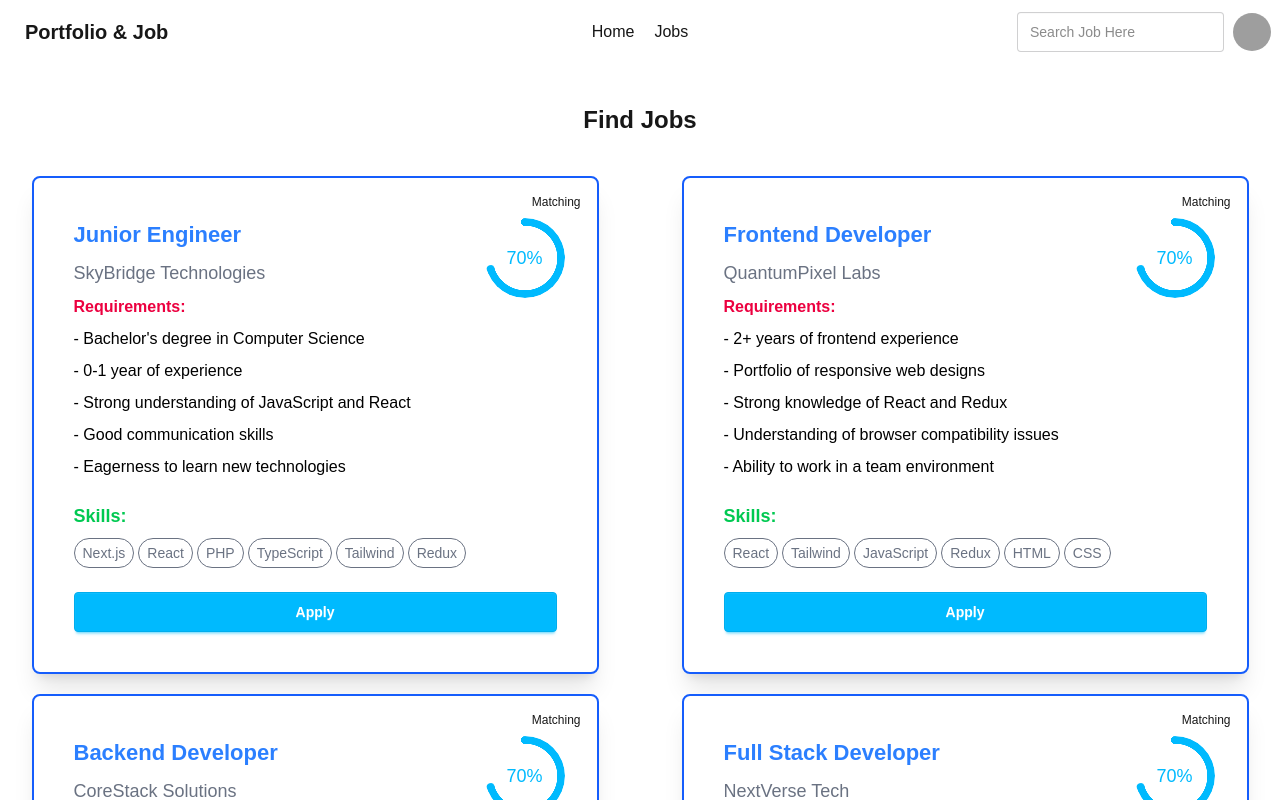
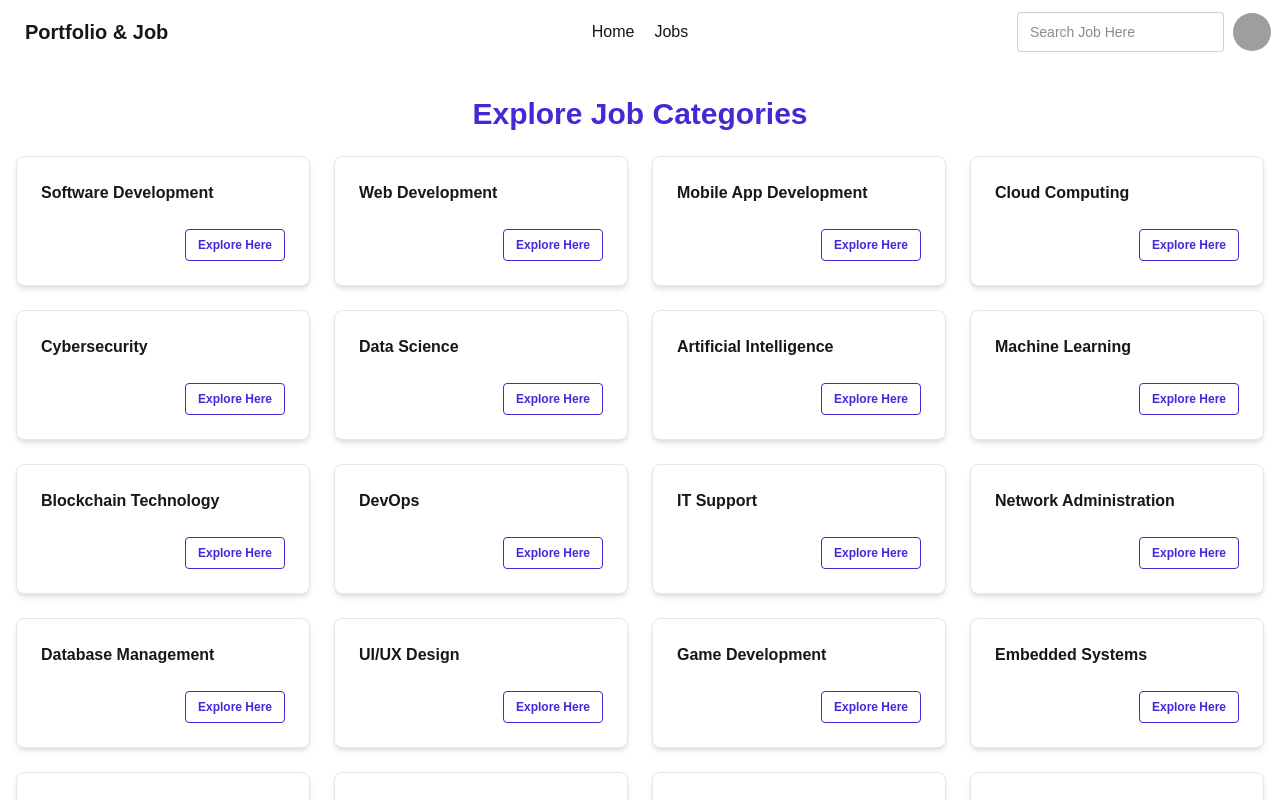
Before and after one commit to Shakib-Shajid/portfolio_jobsearch, a Next.js app: page / in a window 1280 px wide. Shown: the top 800 px of the page. Built offline with nearby package versions, Linux system fonts and the light colour scheme; grey boxes are pictures that could not be loaded.

Commit message:
home page added with categories

```diff
--- /dev/null
+++ b/src/app/components/Category.jsx
@@ -0,0 +1,51 @@
+import React from 'react';
+
+const Category = () => {
+
+    const categories = [
+        "Software Development",
+        "Web Development",
+        "Mobile App Development",
+        "Cloud Computing",
+        "Cybersecurity",
+        "Data Science",
+        "Artificial Intelligence",
+        "Machine Learning",
+        "Blockchain Technology",
+        "DevOps",
+        "IT Support",
+        "Network Administration",
+        "Database Management",
+        "UI/UX Design",
+        "Game Development",
+        "Embedded Systems",
+        "QA & Testing",
+        "Business Intelligence",
+        "IT Consultancy",
+        "System Administration"
+    ];
+
+    return (
+        <div className="max-w-7xl mx-auto px-4 py-8">
+            <h2 className="text-3xl font-bold text-center mb-6 text-primary">Explore Job Categories</h2>
+            <div className="grid grid-cols-1 sm:grid-cols-2 md:grid-cols-3 lg:grid-cols-4 gap-6">
+                {
+                    categories.map((category, index) => (
+                        <div key={index} className="card bg-base-100 shadow-md hover:shadow-xl transition-shadow duration-300 border border-gray-200">
+                            <div className="card-body flex flex-col justify-between">
+                                <div className="flex items-center gap-2">
+                                    <h3 className="card-title text-base">{category}</h3>
+                                </div>
+                                <div className="card-actions justify-end mt-4">
+                                    <button className="btn btn-sm btn-outline btn-primary">Explore Here</button>
+                                </div>
+                            </div>
+                        </div>
+                    ))
+                }
+            </div>
+        </div>
+    );
+};
+
+export default Category;
--- a/src/app/jobs/page.jsx
+++ b/src/app/jobs/page.jsx
@@ -137,6 +137,7 @@ const page = () => {
 
 
 
+
   return (
     <div>
       <h3 className='text-center font-bold text-2xl my-10'>Find Jobs</h3>
--- a/src/app/page.js
+++ b/src/app/page.js
@@ -1,179 +1,12 @@
+import React from 'react';
+import Category from './components/Category';
 
-export default function Home() {
-
-  const companydata = [
-    {
-      "id": 1,
-      "name": "SkyBridge Technologies",
-      "position": "Junior Engineer",
-      "skills": ["Next.js", "React", "PHP", "TypeScript", "Tailwind", "Redux"],
-      "requirements": [
-        "Bachelor's degree in Computer Science",
-        "0-1 year of experience",
-        "Strong understanding of JavaScript and React",
-        "Good communication skills",
-        "Eagerness to learn new technologies"
-      ]
-    },
-    {
-      "id": 2,
-      "name": "QuantumPixel Labs",
-      "position": "Frontend Developer",
-      "skills": ["React", "Tailwind", "JavaScript", "Redux", "HTML", "CSS"],
-      "requirements": [
-        "2+ years of frontend experience",
-        "Portfolio of responsive web designs",
-        "Strong knowledge of React and Redux",
-        "Understanding of browser compatibility issues",
-        "Ability to work in a team environment"
-      ]
-    },
-    {
-      "id": 3,
-      "name": "CoreStack Solutions",
-      "position": "Backend Developer",
-      "skills": ["Node.js", "Express", "MongoDB", "PHP", "TypeScript"],
-      "requirements": [
-        "Experience in RESTful APIs",
-        "Database schema design knowledge",
-        "Good understanding of server-side frameworks",
-        "Experience with version control (Git)",
-        "Problem-solving and debugging skills"
-      ]
-    },
-    {
-      "id": 4,
-      "name": "NextVerse Tech",
-      "position": "Full Stack Developer",
-      "skills": ["Next.js", "React", "Node.js", "Express", "MySQL", "Tailwind"],
-      "requirements": [
-        "3+ years as full stack developer",
-        "Knowledge of modern JS frameworks",
-        "Hands-on experience in both frontend and backend",
-        "Experience with RESTful APIs and JSON",
-        "Ability to manage databases efficiently"
-      ]
-    },
-    {
-      "id": 5,
-      "name": "PixelLoop Studio",
-      "position": "UI/UX Engineer",
-      "skills": ["Figma", "Tailwind", "JavaScript", "React", "HTML", "CSS"],
-      "requirements": [
-        "Design portfolio required",
-        "Experience with Figma or Adobe XD",
-        "Good sense of modern UI principles",
-        "Knowledge of accessibility standards",
-        "Collaborative design experience"
-      ]
-    },
-    {
-      "id": 6,
-      "name": "CloudMorph Labs",
-      "position": "DevOps Engineer",
-      "skills": ["AWS", "Docker", "Jenkins", "Linux", "Node.js", "Bash"],
-      "requirements": [
-        "Familiar with CI/CD pipelines",
-        "AWS certification is a plus",
-        "Experience in production deployments",
-        "Strong scripting skills in Bash or Python",
-        "Knowledge of monitoring tools like Prometheus"
-      ]
-    },
-    {
-      "id": 7,
-      "name": "AppNinja Creations",
-      "position": "Mobile App Developer",
-      "skills": ["React Native", "TypeScript", "Redux", "Expo", "Firebase"],
-      "requirements": [
-        "Experience in cross-platform development",
-        "Published at least one app",
-        "Strong understanding of mobile architecture",
-        "Familiarity with Google Play and App Store",
-        "Ability to write clean and reusable code"
-      ]
-    },
-    {
-      "id": 8,
-      "name": "TestHive Systems",
-      "position": "Software Tester",
-      "skills": ["Selenium", "Cypress", "Jest", "Mocha", "JavaScript"],
-      "requirements": [
-        "Understanding of testing frameworks",
-        "Automation experience preferred",
-        "Attention to detail",
-        "Basic knowledge of development workflows",
-        "Ability to write and execute test cases"
-      ]
-    },
-    {
-      "id": 9,
-      "name": "DataNest Analytics",
-      "position": "Data Engineer",
-      "skills": ["Python", "SQL", "Airflow", "AWS", "ETL", "MongoDB"],
-      "requirements": [
-        "Experience with data pipelines",
-        "Understanding of ETL workflows",
-        "Working with big data tools is a plus",
-        "Strong knowledge of data warehousing",
-        "Proficiency in SQL and Python"
-      ]
-    },
-    {
-      "id": 10,
-      "name": "CloudForge Networks",
-      "position": "Cloud Engineer",
-      "skills": ["AWS", "Azure", "Terraform", "Docker", "Kubernetes"],
-      "requirements": [
-        "Cloud platform certification preferred",
-        "Experience with infrastructure as code",
-        "Understanding of networking & security",
-        "Familiarity with Kubernetes architecture",
-        "Experience in hybrid cloud environments"
-      ]
-    }
-  ]
-
-
+const page = () => {
   return (
-   <div>
-      <h3 className='text-center font-bold text-2xl my-10'>Find Jobs</h3>
-
-      <div className='grid grid-cols-1 md:grid-cols-2 gap-5'>
-
-        {
-          companydata.map(data =>
-            <div className="card w-[90%] mx-auto bg-base-100 card-xl border-blue-600 border-2 shadow-xl relative" key={data.id}>
-              <div className="card-body">
-                {/* For TSX uncomment the commented types below */}
-                <p className='absolute right-10 md:right-4 top-4 text-xs'>Matching</p>
-                <div className="radial-progress text-info absolute right-8" style={{ "--value": 70 } /* as React.CSSProperties */}
-                  aria-valuenow={70} role="progressbar">70%</div>
-                <h2 className="card-title text-blue-500">{data.position}</h2>
-                <p className='text-gray-500 text-lg'>{data.name}</p>
-                <p className='font-bold text-base text-rose-600'>Requirements:{data.requirements.map((require, index) => (
-                  <span className='block font-normal text-black my-2' key={index}>- {require}</span>
-                ))}</p>
-                <p className=' my-2'><span className='block mb-2 font-bold text-green-500'>Skills:</span>
-                  {data.skills.map((skill, index) => (
-                    <span key={index} className='text-gray-500 border rounded-2xl px-2 py-1 mr-1 inline-flex text-sm my-2 md:my-0 hover:bg-accent hover:text-white'>
-                      {skill}
-                    </span>
-                  ))}
-                </p>
-                <div className="justify-end card-actions mt-2">
-                  <button className="btn btn-info text-white w-full mx-auto">Apply</button>
-                </div>
-              </div>
-            </div>
-          )
-        }
-
-
-
-
-      </div>
-
+    <div>
+      <Category />
     </div>
   );
-}
+};
+
+export default page;
```
